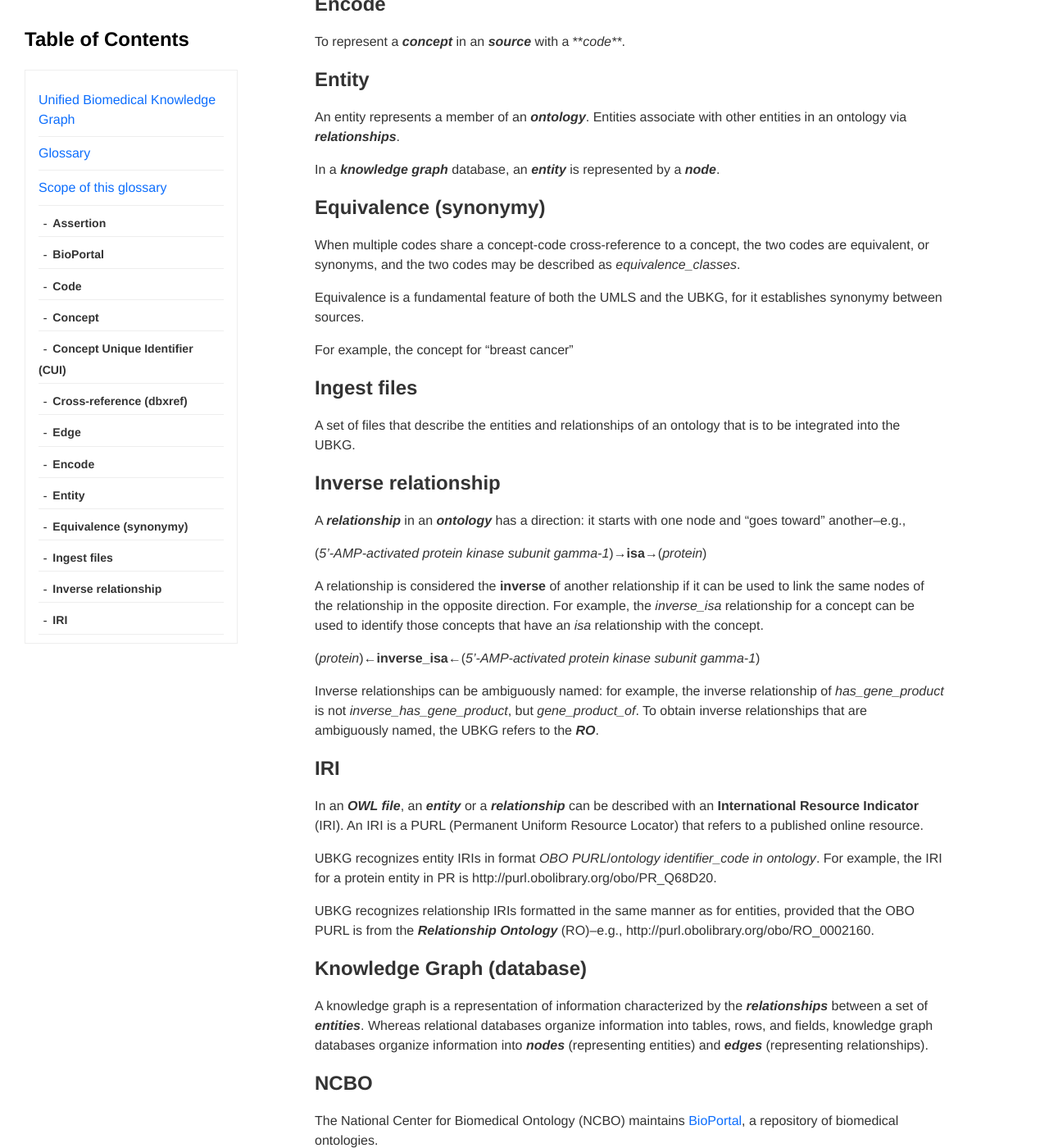
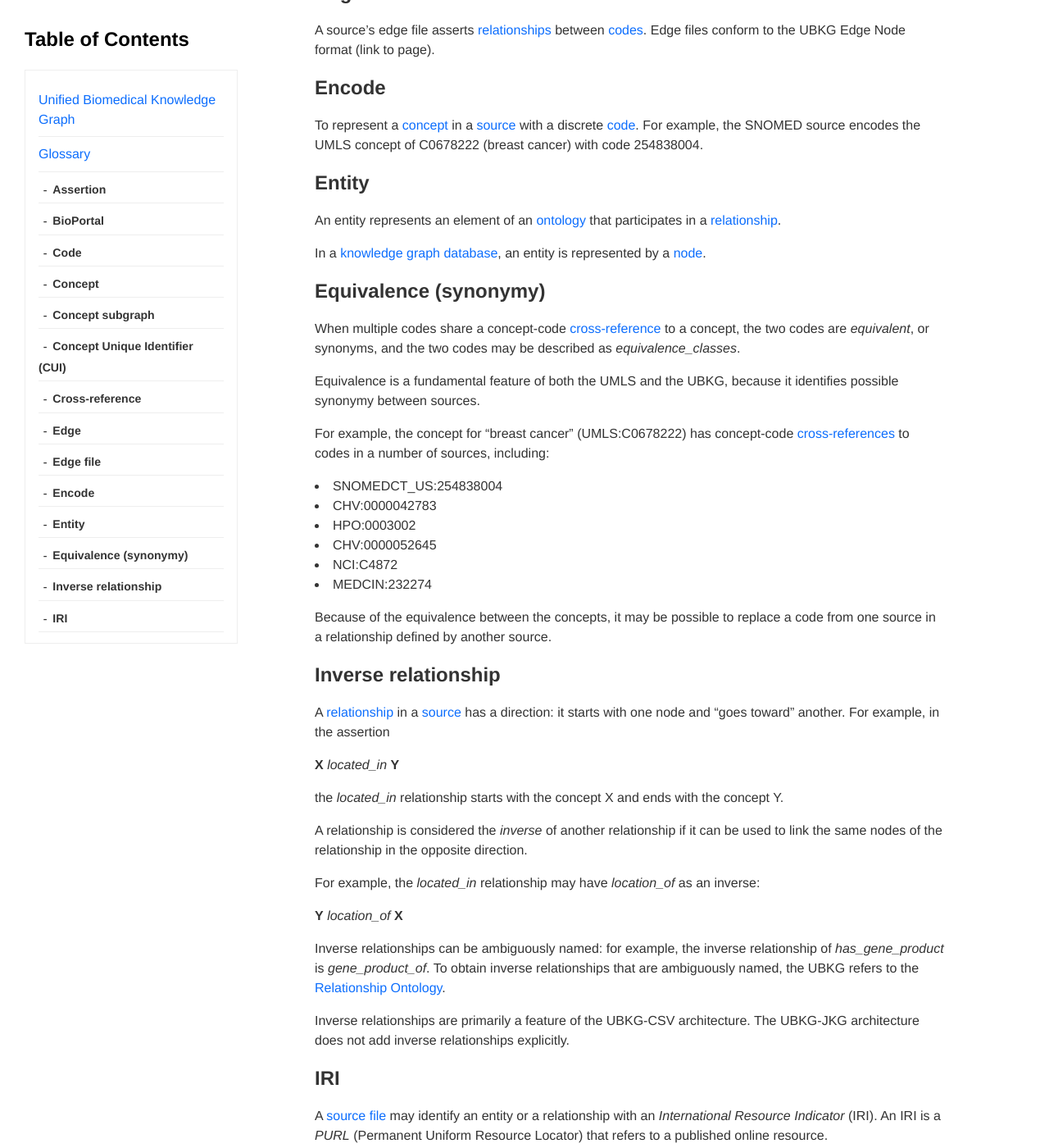
Before and after one commit to x-atlas-consortia/ubkg-docs, a Jekyll site: the page built from docs/about/glossary/index.md, in a window 1280 px wide and 1400 px high, scrolled down 1695 px. Shown: the whole window at 82% size. Built offline with Jekyll 4.4.1, drawn with Linux system fonts in a browser that asks for light colours; our own code applies the rules of GitHub Pages for plain Markdown files; some of the changed text lies outside the part shown.

Commit message:
Updated glossary to use in-file links

```diff
--- a/docs/about/glossary/index.md
+++ b/docs/about/glossary/index.md
@@ -6,16 +6,10 @@ layout: default
 
 ---
 
-# Scope of this glossary
-
-This is a working glossary, and not a formal or exhaustive terminology.
-
-When the discussion of a term in the glossary refers to another term in the glossary, the other term will be in **_bold italic_**.
-
----
 
 ## Assertion
-An assertion establishes a **_relationship_** between two **_entities_**.
+An assertion establishes a [relationship](#relationship) between two [entities](#entity).
+
 For example, one can assert that
 
 **sky** _has_color_ **blue**
@@ -25,76 +19,106 @@ where **sky** and **blue** are entities and _has_color_ is a relationship.
 ## BioPortal
 A repository of biomedical ontologies maintained by [NCBO](https://bioportal.bioontology.org/).
 
-Although many of the ontologies published in BioPortal follow **_OBO principles_**, compliance is optional.
+Although many of the ontologies published in BioPortal follow [OBO principles](https://obofoundry.org/principles/fp-000-summary.html), including the use of [IRIs](#iri),  compliance is optional.
 
 ## Code
-The discrete representation of a **_concept_** in a **_source_** **_vocabulary_** or **_ontology_** in the UBKG.
-A code is unique in the UBKG.
-
-For example, both the SNOMED_CT and the NCI Thesaurus vocabularies have different codes to represent the **_concept_** of “kidney”.
+The discrete representation of a [concept](#concept) in a [source](#source) in the UBKG.
+For example, SNOMED represents the concept of "breast cancer" (UMLS:C0678222) with code 254838004.
+Codes are unique in the UBKG.
 
 ## Concept
-As with the UMLS, a concept in the UBKG is the discrete representation of an idea, process, characteristic, or item. Examples include:
+As with the UMLS, a concept in the UBKG is the discrete representation of an idea, process, characteristic, finding, or physical item.
+Examples include:
 * "breast cancer"
 * "blue"
 * "tomography"
 
-A Concept is a type of **_entity_** in the UBKG data model, represented with a type of **_node_** in a UBKG database.
+A concept is a type of [entity](#entity) in the UBKG data model, represented with a type of [node](#node) in a UBKG database.
+
+## Concept subgraph
+In the UBKG-CSV data model, a concept subgraph is a subgraph of Code, Term, Definition, and Semantic Type nodes that link to a Concept node.
 
 ## Concept Unique Identifier (CUI)
-A unique identifier for a **_concept_** in the UBKG. For example, the CUI _C0678222_ identifies the "breast cancer" concept in the UMLS.
+A unique identifier for a [concept](#concept) in the UBKG. For example, the CUI _C0678222_ identifies the concept for "breast cancer" in the UMLS.
 
-## Cross-reference (dbxref)
-A link between a **_code_** from a **_source_** and another **_entity_**.
+## Cross-reference
+A link between a [code](#code) from a [source](#source) and another [entity](#entity).
+
+In a [node file](#node-file), cross-references are in the _node_dbxrefs_ column.
 
 Types of cross-references are:
-- **concept-code** between a **_code_** in a **_source_** and a **_concept_**. For example, the **_code_** 254838004 (Carcinoma of breast) in SNOMED has a code reference to the **_concept_** with **_CUI_** C0678222.
-- **equivalence** between a code in one source and a code in another source. For example, the **code** UBERON:0005047 (mucosa of vocal fold) is cross-referenced to the code FMA:64017 (Mucosa of vocal fold).
+- **concept-code** between a code in a source and a concept. For example, the code 254838004 (Carcinoma of breast) in SNOMED has a code reference to the concept with CUI C0678222.
+- **equivalence** between a code in one source and a code in another source. For example, the code UBERON:0005047 (mucosa of vocal fold) is cross-referenced to the code FMA:64017 (Mucosa of vocal fold).
 
 ## Edge
-A synonym for a **_relationship_**, used primarily for **_knowledge graphs_**.
+A synonym for the [relationship](#relationship) of an [assertion](#assertion). In the UBKG, "edge" is used to identify the entities in an [edge file](#edge-file).
+
+## Edge file
+A source's edge file asserts [relationships](#relationship) between [codes](#code).
+Edge files conform to the UBKG Edge Node format (link to page).
 
 ## Encode
-To represent a **_concept_** in an **_source_** with a **_code**_.
+To represent a [concept](#concept) in a [source](#source) with a discrete [code](#code).
+For example, the SNOMED source encodes the UMLS concept of C0678222 (breast cancer) with code 254838004.
 
 ## Entity
-An entity represents a member of an **_ontology_**. Entities associate with other entities in an ontology via **_relationships_**.
+An entity represents an element of an [ontology](#ontology) that participates in a [relationship](#relationship).
 
-In a **_knowledge graph_** database, an **_entity_** is represented by a **_node_**.
+In a [knowledge graph database](#knowledge-graph-database), an entity is represented by a [node](#node).
 
 ## Equivalence (synonymy)
-When multiple codes share a concept-code cross-reference to a concept, the two codes are equivalent, or synonyms, and the two codes
+When multiple codes share a concept-code [cross-reference](#cross-reference) to a concept, the two codes are _equivalent_, or synonyms, and the two codes
 may be described as _equivalence_classes_.
 
-Equivalence is a fundamental feature of both the UMLS and the UBKG, for it establishes synonymy between sources.
+Equivalence is a fundamental feature of both the UMLS and the UBKG, because it identifies possible synonymy between sources.
 
-For example, the concept for "breast cancer"
+For example, the concept for "breast cancer" (UMLS:C0678222) has concept-code [cross-references](#cross-reference-dbxref) to codes in a number of sources, including:
+* SNOMEDCT_US:254838004
+* CHV:0000042783
+* HPO:0003002
+* CHV:0000052645
+* NCI:C4872
+* MEDCIN:232274
 
-## Ingest files
-A set of files that describe the entities and relationships of an ontology that is to be integrated into the UBKG.
+Because of the equivalence between the concepts, it may be possible to replace a code from one source in a relationship defined by another source.
 
 ##  Inverse relationship
 
-A **_relationship_** in an **_ontology_** has a direction: it starts with one node and “goes toward” another–e.g.,
+A [relationship](#relationship) in a [source](#source) has a direction: it starts with one node and “goes toward” another.
+For example, in the assertion
 
-(_5'-AMP-activated protein kinase subunit gamma-1_)→**isa**→(_protein_)
+**X** _located_in_ **Y**
 
-A relationship is considered the **inverse** of another relationship if it can be used to link the same nodes of the relationship in the opposite direction. For example, the _inverse_isa_ relationship for a concept can be used to identify those concepts that have an _isa_ relationship with the concept.
+the _located_in_ relationship starts with the concept X and ends with the concept Y.
 
-(_protein_)←**inverse_isa**←(_5'-AMP-activated protein kinase subunit gamma-1_)
+A relationship is considered the _inverse_ of another relationship if it can be used to link the same nodes of the relationship in the opposite direction.
 
-Inverse relationships can be ambiguously named: for example, the inverse relationship of _has_gene_product_ is not _inverse_has_gene_product_, but _gene_product_of_. To obtain inverse relationships that are ambiguously named, the UBKG refers to the **_RO_**.
+For example, the _located_in_ relationship may have _location_of_ as an inverse:
+
+**Y** _location_of_ **X**
+
+Inverse relationships can be ambiguously named: for example, the inverse relationship of _has_gene_product_ is _gene_product_of_.
+To obtain inverse relationships that are ambiguously named, the UBKG refers to the [Relationship Ontology](#relationship-ontology-ro).
+
+Inverse relationships are primarily a feature of the UBKG-CSV architecture. The UBKG-JKG architecture does not add inverse relationships explicitly.
 
 ## IRI
-In an **_OWL file_**, an **_entity_** or a **_relationship_** can be described with an **International Resource Indicator** (IRI). An IRI is a PURL (Permanent Uniform Resource Locator) that refers to a published online resource.
+A [source file](#source-files) may identify an entity or a relationship with an _International Resource Indicator_ (IRI).
+An IRI is a _PURL_ (Permanent Uniform Resource Locator) that refers to a published online resource.
 
-UBKG recognizes entity IRIs in format _OBO PURL_/_ontology identifier___code in ontology_.
-For example, the IRI for a protein entity in PR is http://purl.obolibrary.org/obo/PR_Q68D20.
+The UBKG system recognizes entity IRIs in format
+_OBO PURL_/_source identifier___code in source_.
 
-UBKG recognizes relationship IRIs formatted in the same manner as for entities, provided that the OBO PURL is from the **_Relationship Ontology_** (RO)--e.g., http://purl.obolibrary.org/obo/RO_0002160.
+For example, the IRI for UBERON:0000344 (vocal fold mucosa) is
+http://purl.obolibrary.org/obo/UBERON_0000344
+
+UBKG recognizes relationship IRIs formatted in the same manner as for entities, provided that the OBO PURL is from the [Relationship Ontology (RO)](#relationship-ontology-ro)--e.g., http://purl.obolibrary.org/obo/RO_0002160.
 
 ## Knowledge Graph (database)
-A knowledge graph is a representation of information characterized by the **_relationships_** between a set of **_entities_**. Whereas relational databases organize information into tables, rows, and fields, knowledge graph databases organize information into **_nodes_** (representing entities) and **_edges_** (representing relationships).
+A knowledge graph is a representation of information characterized by the [relationships](#relationship) between a set of [entities](#entity).
+Whereas relational databases (RDBMS) organize information into tables, rows, and fields, knowledge graph databases organize information into [nodes](#node) and [edges](#edge).
+
+In a strict knowledge graph, properties of entities and relationships are also represented by assertions, unlike a [property graph](#property-graph).
 
 ## NCBO
 The National Center for Biomedical Ontology (NCBO) maintains [BioPortal](https://bioportal.bioontology.org/), a repository of biomedical ontologies.
@@ -103,70 +127,111 @@ The National Center for Biomedical Ontology (NCBO) maintains [BioPortal](https:/
 The UBKG database is deployed in instances of the [neo4j](https://neo4j.com/) graph data platform. “A neo4j” or “the neo4j” is equivalent to “an instance of the UBKG database hosted in a neo4j server”.
 
 ## Node
-A synonym for an **_entity_**, used primarily in **_knowledge graphs_**.
+A synonym for [entity](#entity).
+
+Nodes are defined in a [node file](#node-file) and represented as node objects in the UBKG database.
+
+## Node file
+A node file describes [entities](#entity) used by a source in its [assertions](#assertion).
+Node files conform to the UBKG Edge Node format (link to page).
 
 ## Ontology
-For the purposes of the UBKG, an ontology is the representation of a set of **_entities_** and the **_relationships_** between them.
+For the purposes of the UBKG, an ontology is the representation of a set of entities and the relationships between them.
 
 ## OLS
-The Ontology Lookup Service [OLS](https://www.ebi.ac.uk/ols/index) is a repository of biomedical **_ontologies_**. The OLS allows for searches of relationship properties (**_relationships_**), including those from the **_RO_**.
+The Ontology Lookup Service [OLS](https://www.ebi.ac.uk/ols/index) is a repository of biomedical [ontologies](#ontology). The OLS allows for searches of relationship properties, including those from the [Relationship Ontology](#relationship-ontology-ro).
 
 ## OBO Foundry
 The Open Biological and Biomedical Ontology Foundry [OBO](https://obofoundry.org/) is a community that maintains a set of “interoperable ontologies for the biomedical sciences”, as well as a set of [principles](https://obofoundry.org/principles/fp-000-summary.html)–i.e., best practices and standards for representing ontologies in OWL.
 
-Many of the ontologies published in BioPortal follow OBO principles.
+Many of the ontology sources in UBKG follow OBO principles.
 
 ## OWL files
-The **Web Ontology Language** [OWL](https://www.w3.org/OWL/) is a language for representing **_ontologies_** in a standard format that can be interpreted by software applications. Biomedical ontologies can be published as OWL files in reference sites such as the **_NCBO BioPortal_** and the **_OBO Foundry_**.
+The **Web Ontology Language** [OWL](https://www.w3.org/OWL/) is a language for representing [ontologies](#ontology) in a standard format that can be interpreted by software applications.
+Biomedical ontologies can be published as OWL files in reference sites such as the [NCBO BioPortal](#ncbo) and the [OBO Foundry](#obo-foundry).
+
+## Predicate
+Synonym for [relationship](#relationship) used in source [edge files](#edge-file).
+
+## Property graph
+A property graph database is related to a [knowledge graph database](#knowledge-graph-database) in that a property graph database also models relationships between entities.
+A property graph database differs from a knowledge graph database in that properties of the entities and relationships of the graph can be assigned directly to the entities or relationships, instead of needing to be represented as assertions.
 
 ## Relationship
-A relationship is an association between two **_entities_** in an **_ontology_**.
+A relationship can be:
+* an association between two [entities](#entity) in a [source](#source), such as an ontology.
+* a link between two node objects in a UBKG database. (In neo4j, a relationship is often described as a _rel_.)
 
 ### Types of relationships
-Most of the relationships in biomedical ontologies can be characterized with one of two types:
-- _hierarchical_ (e.g., _5'-AMP-activated protein kinase subunit gamma-1_ **isa** _protein_)
-- _non-hierarchical_ (e.g., _protein PMS2CL (human)_ **gene_product_of** _PMS2CL gene_)
+#### Ontological
+Most of the relationships in biomedical ontologies are one of two types:
+- **hierarchical**, linking concepts of different scope--e.g., **_isa_** in
 
-In a **_knowledge graph_**, a relationship corresponds to an **_edge_** between two **_nodes_**.
+   **UBERON:0015458** (_mediastinal fat pad_) _**isa**_ **UBERON:0003593** (_fat pad_)
+
+- **non-hierarchical**--e.g., **_located_in_** in the assertion
+
+   **UBERON:0018395** (_cardiac baroreceptor_) **_located_in_** **UBERON:0000948** (_heart_)
+
+#### Graph (UBKG-CSV)
+The nodes of a UBKG database in UBKG-CSV format can have a variety of other relationships that represent node properties in a [concept subgraph](#concept-subgraph).
 
 ## Relationship Ontology (RO)
-The Relationship Ontology (RO) is an **_ontology_** of the **_relationships_** that are used in other ontologies–i.e., how relationships themselves relate to one another.
-
-A relationship between relationships that is important in the UBKG is the **_inverse relationship_**.
+The Relationship Ontology (RO) is an [ontology](#ontology) of discrete [relationships](#relationship) that are used in other ontologies.
+The Relationship Ontology describes how relationships themselves relate to one another--e.g., when one relationship is considered to be the [inverse](#inverse-relationship) of another relationship.
 
 Relationships in RO can be reviewed in a number of ways, including:
-- By searching the **_OLS_**
+- By searching the [Ontology Lookup Service (OLS)](#ols-)
 - [this JSON file](https://raw.githubusercontent.com/oborel/obo-relations/master/ro.json)
 
+## SAB
+The UBKG adopts the UMLS practice of identifying each [source](#source) with an acronym called the _Source ABbreviation_ (SAB).
+
+Examples of UMLS SABs include SNOMED_CT and UBERON.
+For sources outside of UMLS (such as ontologies), UBKG uses published acronyms when possible–e.g., PATO, UBERON.
+
+## Semantic Type
+A concept category defined in the [UMLS Semantic Network](https://www.nlm.nih.gov/research/umls/knowledge_sources/semantic_network/index.html).
+
+* UBKG-CSV represents semantic types as distinct Semantic Type nodes, linked to Concept nodes via relationships.
+* UBKG-JKG represents semantic types as node labels on Concept nodes.
+
 ## Source
-A collection of **_assertions_** maintained by an organization.
+A collection of [assertions](#assertion) maintained by an organization.
 
-## SAB
-The UBKG adopts the UMLS practice of identifying source ontologies with a **Source Abbreviation** (SAB). Examples of UMLS SABs include SNOMED_CT and UBERON. UBKG uses published acronyms for ontologies when possible–e.g., PATO.
+Types of source organizations include:
+* ontology authorities (e.g., Uberon)
+* reference database publishers (e.g. UniProt)
+* laboratories (e.g., the Jackson Lab)
 
-## Term (preferred, synonym)
-A usually short text identifier for a **_code_** in an **_ontology**_. For example, a term for code 64033007 in SNOMED_CT is “kidney”.
+Types of assertion sources for the UBKG include:
+* [OWL files](#owl-files)
+* databases
+* [vocabularies](#vocabulary)
+* [source files](#source-files)
 
-A term can be a _preferred term_ or a _synonym_.
+## Source files
+A set of two files that describe the [assertions](#assertion) of a [source](#source) that is to be integrated into the UBKG.
+The source files are the [edge file](#edge-file) and the [node file](#node-file).
+
+## Term
+A short text descriptor for a [code](#code) in an [source](#source). For example, a term for code 64033007 in SNOMED_CT is “kidney”.
+
+# Term Type
+A term category from the UMLS. Term types include _Preferred_Term_ (PT) and _Synonym_ (SY).
 
 ## Triple
-A triple **_asserts_** a **_relationship**_ between two **_entities_** (nodes) in an **_ontology_**.
+A triple is the recognized form of an [assertion](#assertion) in a source [edge file](#edge-file).
 
-A triple is in the format
+A triple uses the format
 _subject_ _predicate_	_object_
 
-_subject_ and _object_ are both entities (nodes). _predicate_ is a relationship (edge).
+where
+* _subject_ and _object_ are both entities (nodes).
+* _predicate_ is a relationship (edge).
 
 ## Vocabulary
-For the purposes of the UBKG, a vocabulary is similar to an **_ontology_**. Some vocabularies (e.g., SNOMED_CT) are also ontologies.
+For the purposes of the UBKG, a vocabulary is similar to an [ontology](#ontology). Some vocabularies (e.g., SNOMED_CT) are also ontologies.
 
 ## UMLS
-The Unified Medical Language System [UMLS](https://www.nlm.nih.gov/research/umls/index.html) consolidates a number of different biomedical **_ontologies_**, **_vocabularies_**, and standards.
-
-The UBKG represents UMLS and other concept data with a set of **_nodes_** and **_edges_**, including nodes for
-- the **_code_** for the concept in its originating ontology
-- the **_CUI_** for the code in the UBKG
-- **_terms_** for the concept, both for preferred terms and synonyms
-- definitions of the concept
-
-![image](https://user-images.githubusercontent.com/10928372/202926462-2075143e-1fcb-476d-adca-b256874c0987.png)
+The Unified Medical Language System [UMLS](https://www.nlm.nih.gov/research/umls/index.html) consolidates a number of different biomedical [ontologies](#ontology), [vocabularies](#vocabulary), and standards.
```
Also changed, not shown: docs/about/glossary/img.png (added).
